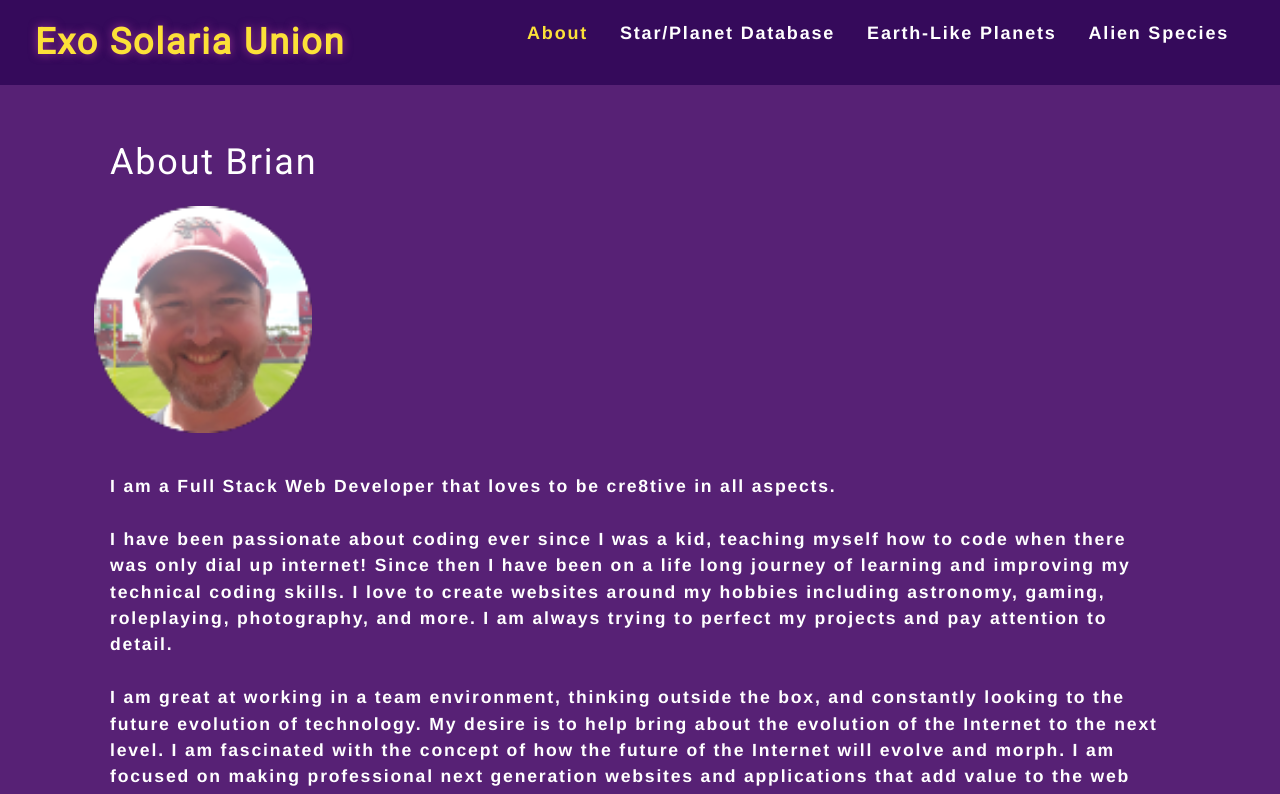
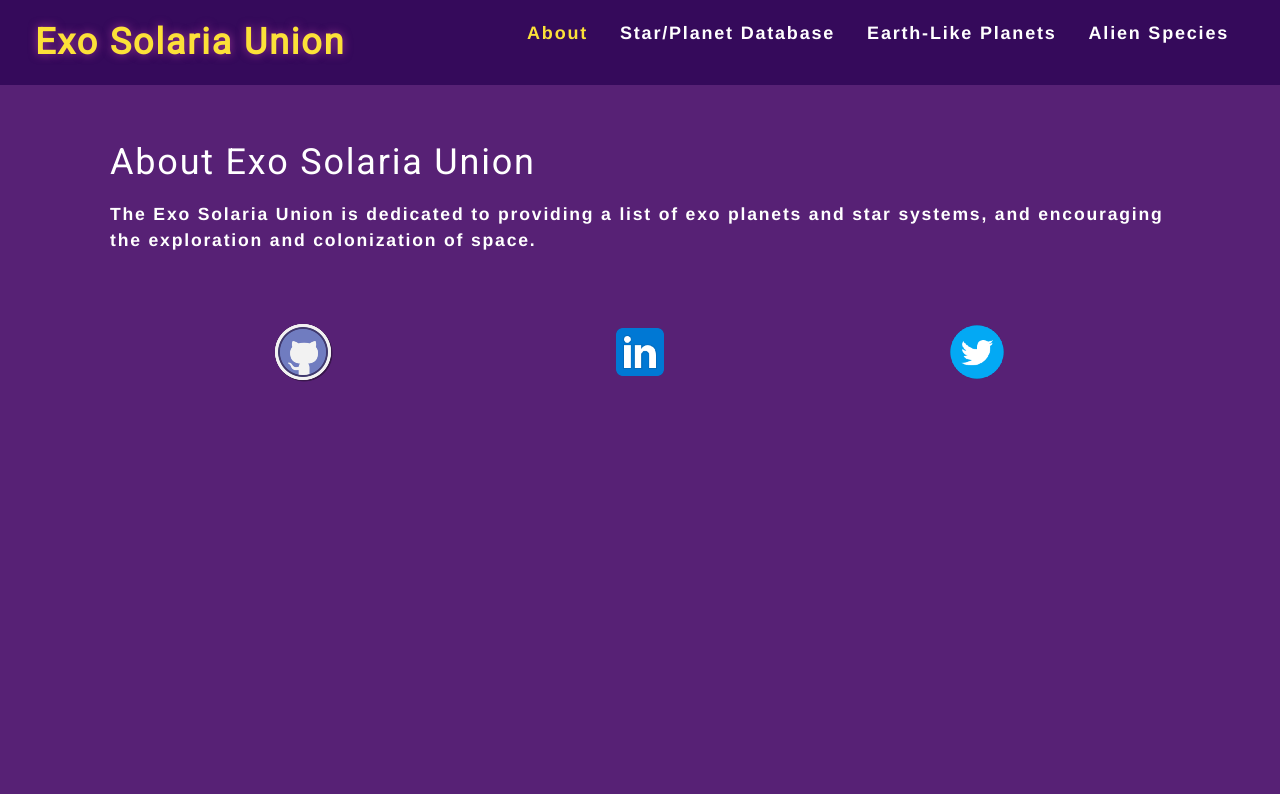
Before and after one commit to bdoneq7/exo-solaria-union, a React (Create React App) app: page / in a window 1280 px wide. Shown: the top 794 px of the page. Built offline with nearby package versions, Linux system fonts and the light colour scheme.

Commit message:
updated about page

```diff
--- a/src/components/About/index.js
+++ b/src/components/About/index.js
@@ -1,18 +1,14 @@
 import React from 'react';
-import brian from "../../assets/images/brian-small.png";
+
 
 function About(props) {
   return (
     <section>
-      <h1 className="mx-2" id="about">About Brian</h1>
-      <img src={brian} className="my-2" style={{ width: "20%", height: "20%" }} alt="brian" title="brian" />
+      <h1 className="mx-2" id="about">About Exo Solaria Union</h1>
+
       <div className="my-2 mx-2">
         <p>
-        I am a Full Stack Web Developer that loves to be cre8tive in all aspects.<br/>
-        <br/>
-        I have been passionate about coding ever since I was a kid, teaching myself how to code when there was only dial up internet! Since then I have been on a life long journey of learning and improving my technical coding skills. I love to create websites around my hobbies including astronomy, gaming, roleplaying, photography, and more. I am always trying to perfect my projects and pay attention to detail.<br/>
-        <br/>
-        I am great at working in a team environment, thinking outside the box, and constantly looking to the future evolution of technology. My desire is to help bring about the evolution of the Internet to the next level. I am fascinated with the concept of how the future of the Internet will evolve and morph. I am focused on making professional next generation websites and applications that add value to the web industry. I am committed to constantly learning and perfecting my coding craft to bring these ideals to reality!
+        The Exo Solaria Union is dedicated to providing a list of exo planets and star systems, and encouraging the exploration and colonization of space.
         </p>
       </div>
     </section>
```
